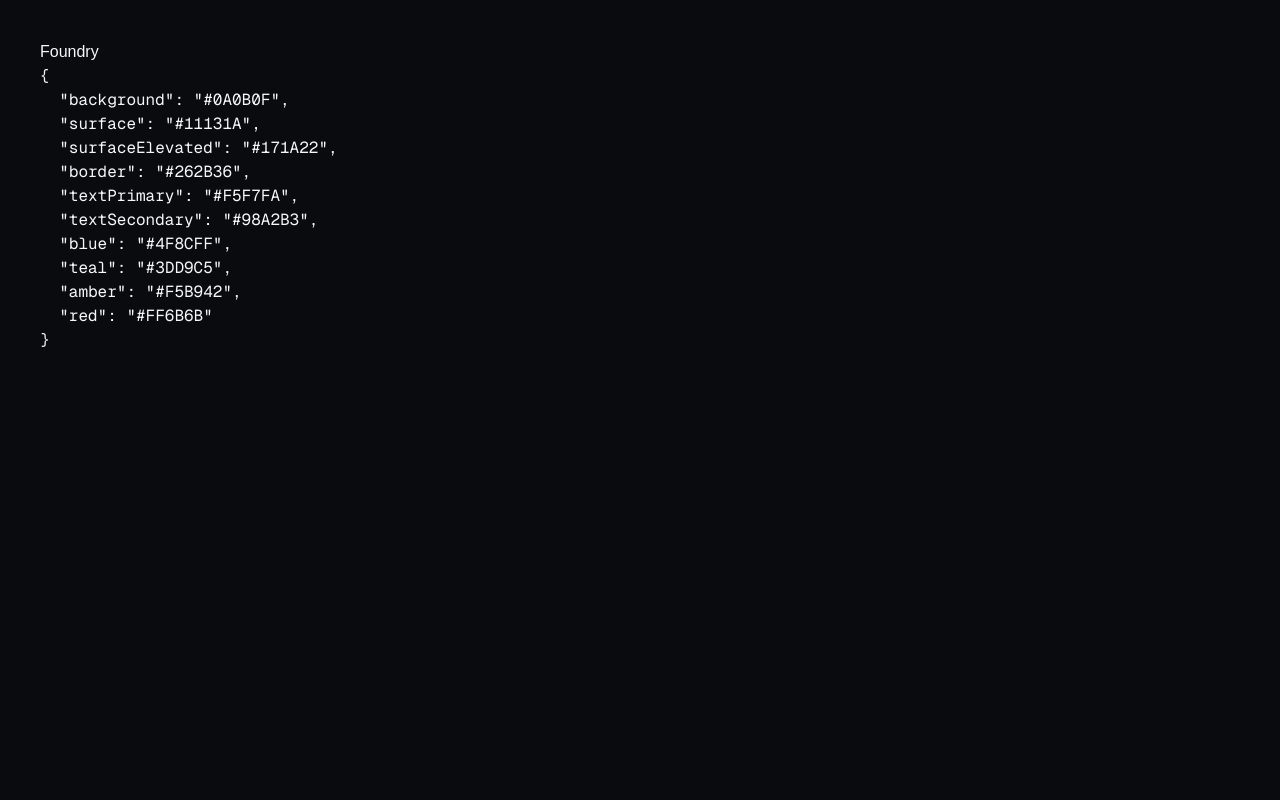
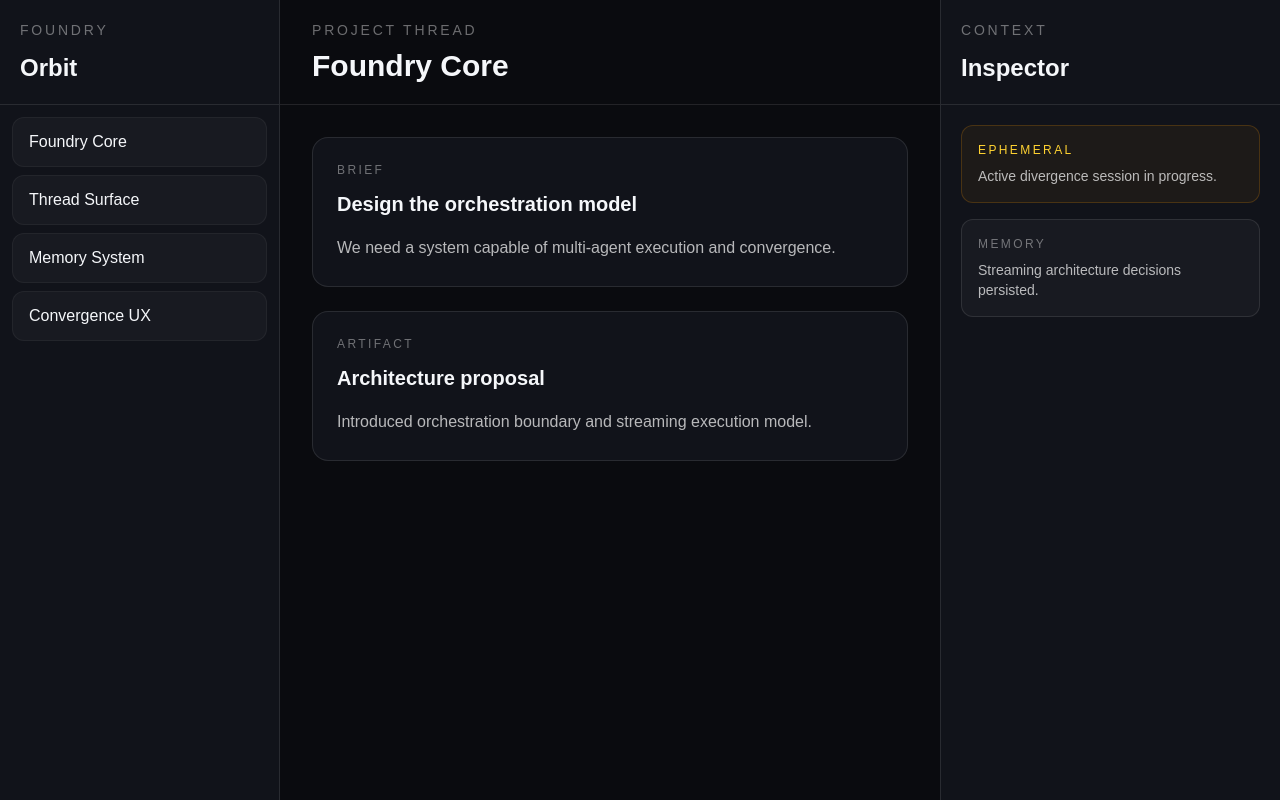
Before and after one commit to drusinov/Foundry, a Next.js app in the folder apps/web/: page / in a window 1280 px wide. Built offline with nearby package versions, Linux system fonts and the light colour scheme.

Commit message:
Build initial Foundry cockpit shell

```diff
--- a/apps/web/src/app/page.tsx
+++ b/apps/web/src/app/page.tsx
@@ -1,19 +1,15 @@
-import { colors } from "@foundry/tokens"
+import { AppShell } from "@/components/layout/AppShell"
+import { OrbitSidebar } from "@/components/system/OrbitSidebar"
+import { InspectorPanel } from "@/components/system/InspectorPanel"
+import { ThreadSurface } from "@/components/thread/ThreadSurface"
 
-export default function Home() {
+export default function HomePage() {
   return (
-    <main
-      style={{
-        background: colors.background,
-        color: colors.textPrimary,
-        minHeight: "100vh",
-        padding: "40px",
-        fontFamily: "sans-serif",
-      }}
+    <AppShell
+      sidebar={<OrbitSidebar />}
+      inspector={<InspectorPanel />}
     >
-      <h1>Foundry</h1>
-
-      <pre>{JSON.stringify(colors, null, 2)}</pre>
-    </main>
+      <ThreadSurface />
+    </AppShell>
   )
 }
--- /dev/null
+++ b/apps/web/src/components/layout/AppShell.tsx
@@ -0,0 +1,29 @@
+type AppShellProps = {
+  sidebar?: React.ReactNode
+  children: React.ReactNode
+  inspector?: React.ReactNode
+}
+
+export function AppShell({
+  sidebar,
+  children,
+  inspector,
+}: AppShellProps) {
+  return (
+    <div className="h-screen w-screen bg-[#0A0B0F] text-[#F5F7FA] overflow-hidden">
+      <div className="grid h-full grid-cols-[280px_1fr_340px]">
+        <aside className="border-r border-white/10 bg-[#11131A]">
+          {sidebar}
+        </aside>
+
+        <main className="overflow-hidden">
+          {children}
+        </main>
+
+        <aside className="border-l border-white/10 bg-[#11131A]">
+          {inspector}
+        </aside>
+      </div>
+    </div>
+  )
+}
--- /dev/null
+++ b/apps/web/src/components/system/InspectorPanel.tsx
@@ -0,0 +1,37 @@
+export function InspectorPanel() {
+  return (
+    <div className="flex h-full flex-col">
+      <div className="border-b border-white/10 p-5">
+        <div className="text-sm uppercase tracking-[0.2em] text-white/40">
+          Context
+        </div>
+
+        <div className="mt-3 text-2xl font-semibold">
+          Inspector
+        </div>
+      </div>
+
+      <div className="space-y-4 p-5">
+        <div className="rounded-xl border border-amber-500/20 bg-amber-500/5 p-4">
+          <div className="text-xs uppercase tracking-[0.2em] text-amber-300">
+            Ephemeral
+          </div>
+
+          <p className="mt-2 text-sm text-white/70">
+            Active divergence session in progress.
+          </p>
+        </div>
+
+        <div className="rounded-xl border border-white/10 bg-white/[0.03] p-4">
+          <div className="text-xs uppercase tracking-[0.2em] text-white/40">
+            Memory
+          </div>
+
+          <p className="mt-2 text-sm text-white/70">
+            Streaming architecture decisions persisted.
+          </p>
+        </div>
+      </div>
+    </div>
+  )
+}
--- /dev/null
+++ b/apps/web/src/components/system/OrbitSidebar.tsx
@@ -0,0 +1,43 @@
+const projects = [
+  "Foundry Core",
+  "Thread Surface",
+  "Memory System",
+  "Convergence UX",
+]
+
+export function OrbitSidebar() {
+  return (
+    <div className="flex h-full flex-col">
+      <div className="border-b border-white/10 p-5">
+        <div className="text-sm uppercase tracking-[0.2em] text-white/40">
+          Foundry
+        </div>
+
+        <div className="mt-3 text-2xl font-semibold">
+          Orbit
+        </div>
+      </div>
+
+      <div className="flex-1 overflow-y-auto p-3">
+        <div className="space-y-2">
+          {projects.map((project) => (
+            <button
+              key={project}
+              className="
+                w-full rounded-xl border border-white/5
+                bg-white/[0.03]
+                px-4 py-3
+                text-left
+                transition-all
+                hover:border-white/10
+                hover:bg-white/[0.05]
+              "
+            >
+              {project}
+            </button>
+          ))}
+        </div>
+      </div>
+    </div>
+  )
+}
--- /dev/null
+++ b/apps/web/src/components/thread/ThreadSurface.tsx
@@ -0,0 +1,55 @@
+const entries = [
+  {
+    type: "brief",
+    title: "Design the orchestration model",
+    body: "We need a system capable of multi-agent execution and convergence.",
+  },
+  {
+    type: "artifact",
+    title: "Architecture proposal",
+    body: "Introduced orchestration boundary and streaming execution model.",
+  },
+]
+
+export function ThreadSurface() {
+  return (
+    <div className="flex h-full flex-col">
+      <div className="border-b border-white/10 px-8 py-5">
+        <div className="text-sm uppercase tracking-[0.2em] text-white/40">
+          Project Thread
+        </div>
+
+        <h1 className="mt-2 text-3xl font-semibold">
+          Foundry Core
+        </h1>
+      </div>
+
+      <div className="flex-1 overflow-y-auto">
+        <div className="mx-auto flex max-w-4xl flex-col gap-6 p-8">
+          {entries.map((entry, index) => (
+            <div
+              key={index}
+              className="
+                rounded-2xl border border-white/10
+                bg-[#11131A]
+                p-6
+              "
+            >
+              <div className="text-xs uppercase tracking-[0.2em] text-white/40">
+                {entry.type}
+              </div>
+
+              <h2 className="mt-3 text-xl font-semibold">
+                {entry.title}
+              </h2>
+
+              <p className="mt-4 leading-7 text-white/70">
+                {entry.body}
+              </p>
+            </div>
+          ))}
+        </div>
+      </div>
+    </div>
+  )
+}
```
